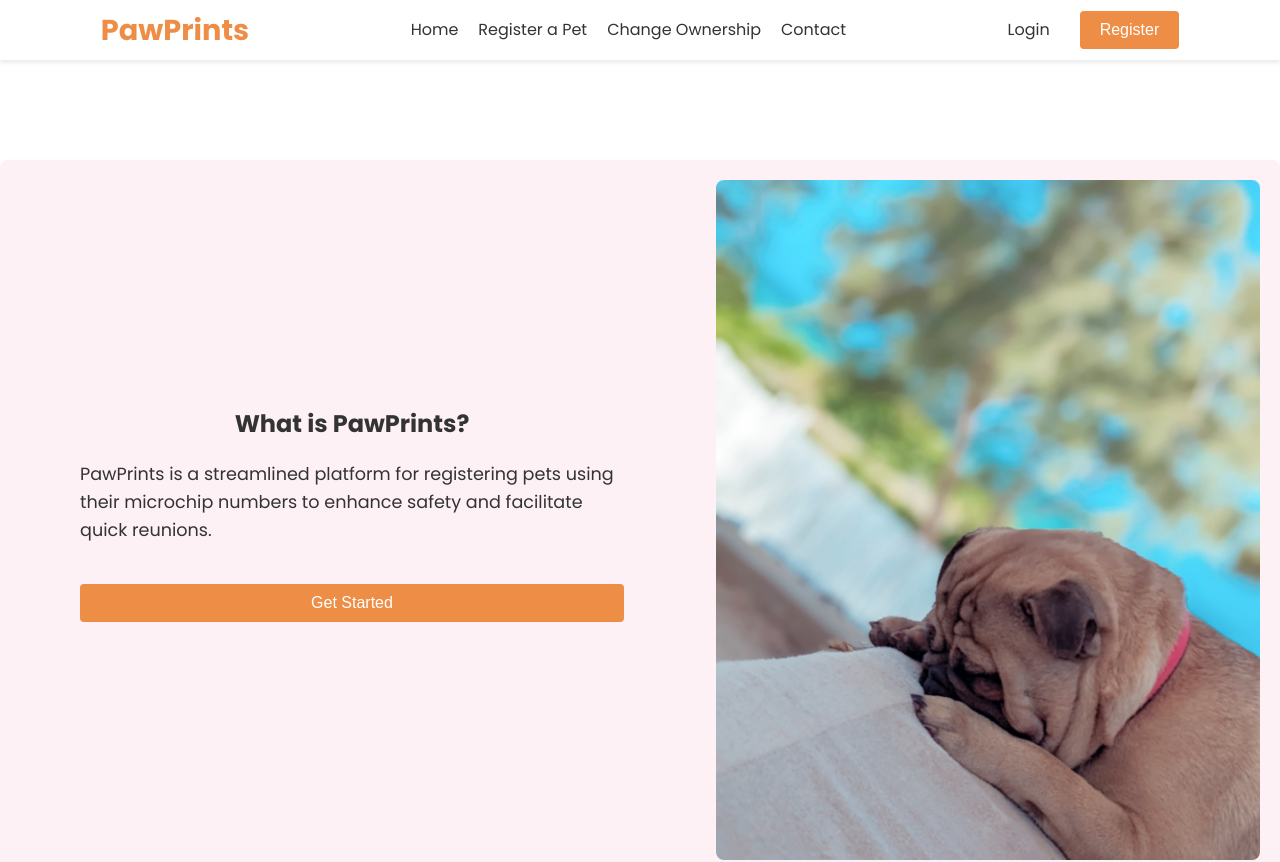
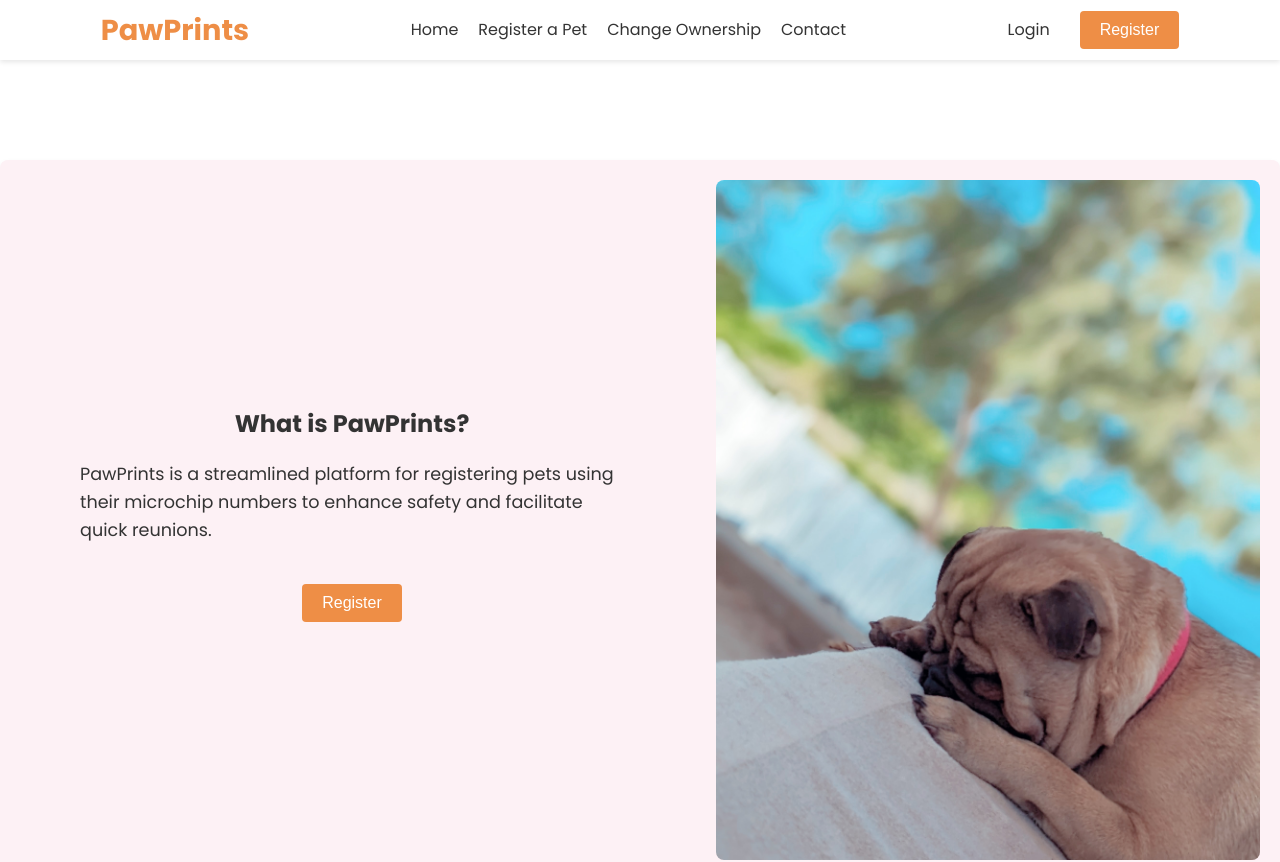
Before and after one commit to TKaburu/PawPrints, a React (Create React App) app in the folder frontend/: page / in a window 1280 px wide. Shown: the top 862 px of the page. Built offline with nearby package versions, Linux system fonts and the light colour scheme; no server answers.

Commit message:
fix: changed get started button to register

```diff
--- a/frontend/src/components/aboutPawPrints/AboutPawPrints.jsx
+++ b/frontend/src/components/aboutPawPrints/AboutPawPrints.jsx
@@ -1,4 +1,5 @@
 import React from "react";
+import { Link } from "react-router-dom";
 import "./aboutPawPrints.css";
 import pawPrintsAbout from "../../assets/images/pawprints-about.jpg";
 
@@ -12,7 +13,9 @@
             PawPrints is a streamlined platform for registering pets using their
             microchip numbers to enhance safety and facilitate quick reunions.
           </p>
-          <button>Get Started</button>
+          <Link to="/register">
+            <button>Register</button>
+          </Link>
         </section>
         <section className="about-image">
           <img src={pawPrintsAbout} alt="PawPrints About" />
```
